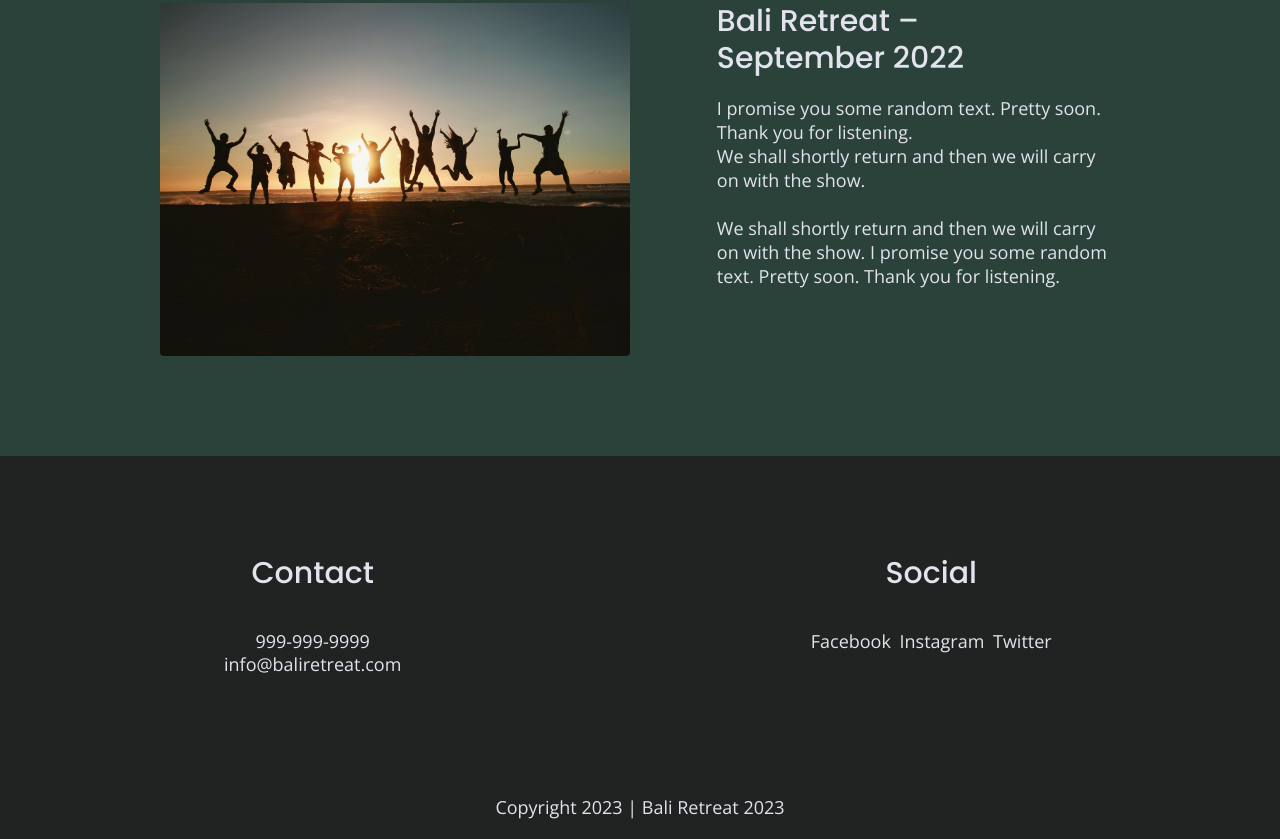
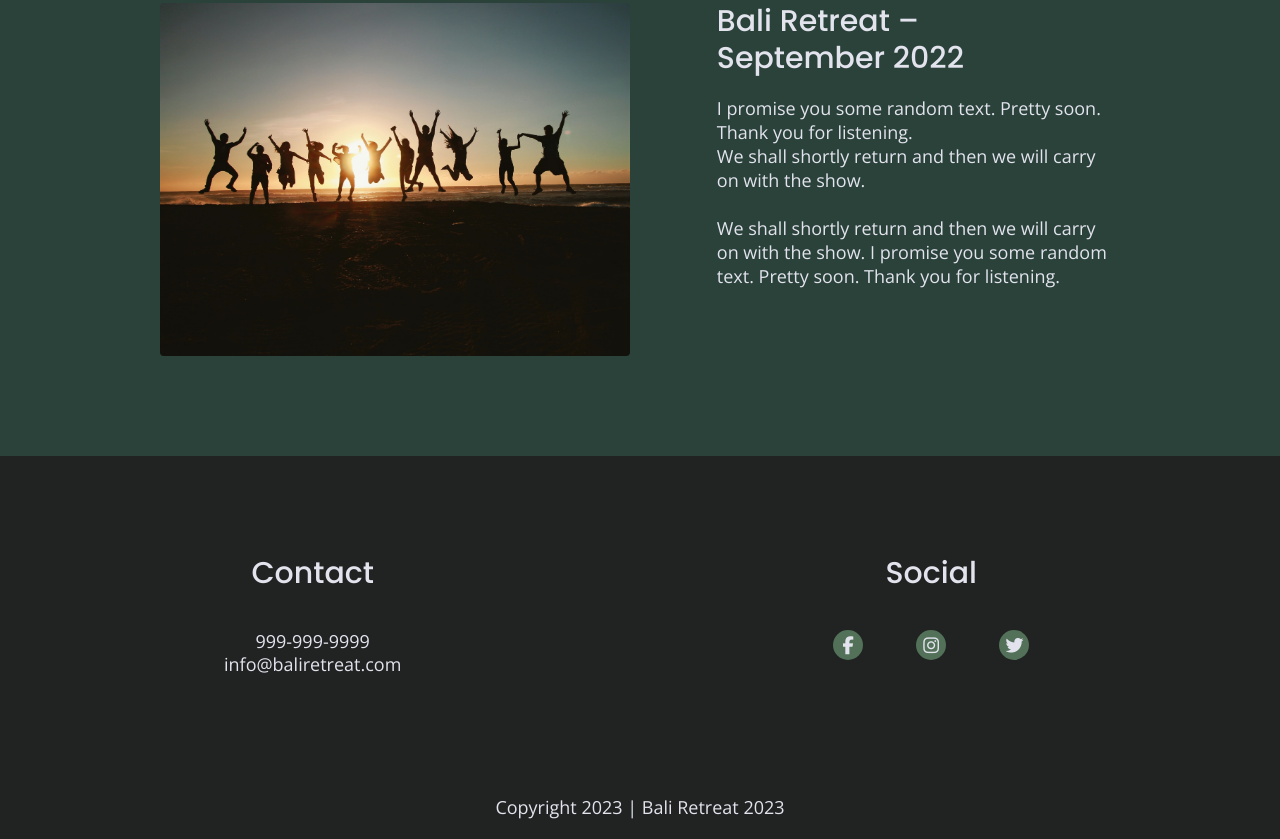
Before and after one commit to simonhtz/retreat-website, a website built with Parcel: page index.html in a window 1280 px wide. Shown: the part 2140-2979 px from the top of the page. Built offline with nearby package versions, Linux system fonts and the light colour scheme.

Commit message:
Added social icons

```diff
--- a/css/main.css
+++ b/css/main.css
@@ -244,6 +244,10 @@ footer .social-icons p {
   display: flex;
   justify-content: center;
   align-items: center;
+  background-color: #527158;
+  width: 30px;
+  height: 30px;
+  border-radius: 100%;
 }
 
 footer .copyright {
@@ -433,7 +437,7 @@ input[type=button] {
 
 .faq .content-wrapper {
   display: flex;
-  justify-content: center;
+  justify-content: flex-start;
   align-items: center;
   flex-flow: row wrap;
   margin-top: 50px;
@@ -764,7 +768,7 @@ input[type=button] {
   .faq h4,
   .faq p {
     font-size: .875em;
-    line-height: 1.125;
+    line-height: .984rem;
   }
 }
 
--- a/index.html
+++ b/index.html
@@ -19,7 +19,7 @@
   <link rel="stylesheet" href="css/normalize.css">
   <link rel="stylesheet" href="css/main.css">
 
-    <!-- Font Awesome -->
+  <!-- Font Awesome -->
   <script src="https://kit.fontawesome.com/9a1da0e602.js" crossorigin="anonymous"></script>
 
   <!-- Google Fonts -->
@@ -137,9 +137,9 @@
         <div class="social">
           <h4>Social</h4>
           <div class="social-icons">
-            <p><a href="https://www.facebook.com" target="_blank" rel="noopener"></a>Facebook</p>
-            <p><a href="https://www.instagram.com" target="_blank" rel="noopener"></a>Instagram</p>
-            <p><a href="https://www.twitter.com" target="_blank" rel="noopener"></a>Twitter</p>
+            <p><a href="https://www.facebook.com" target="_blank" rel="noopener"><i class="fab fa-facebook-f"></i></a></p>
+            <p><a href="https://www.instagram.com" target="_blank" rel="noopener"><i class="fab fa-instagram"></i></a></p>
+            <p><a href="https://www.twitter.com" target="_blank" rel="noopener"><i class="fab fa-twitter"></i></a></p>
           </div>
         </div>
       </div>
```
Also changed, not shown: about/index.html (+3 -3 lines), faq/index.html (+3 -3 lines).
